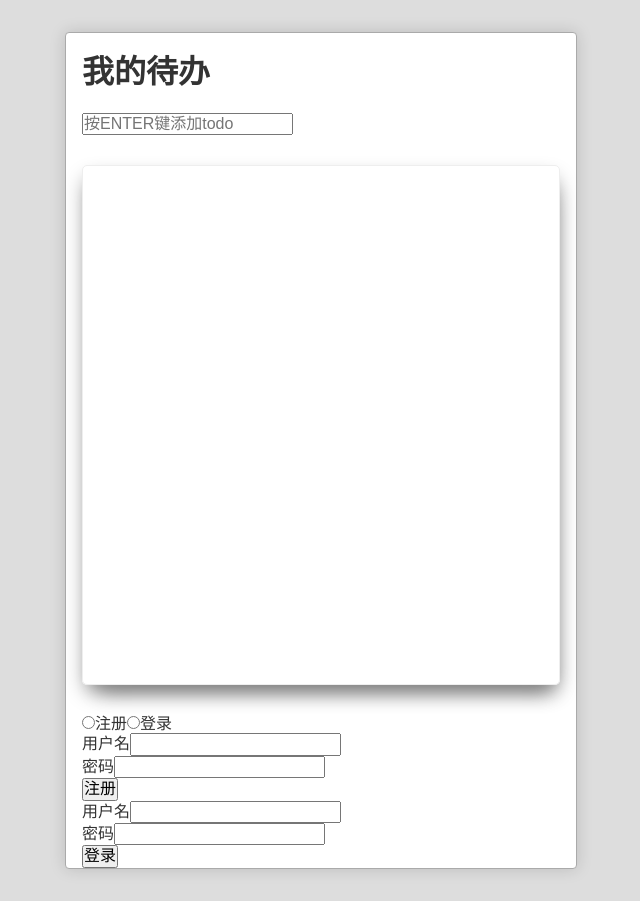
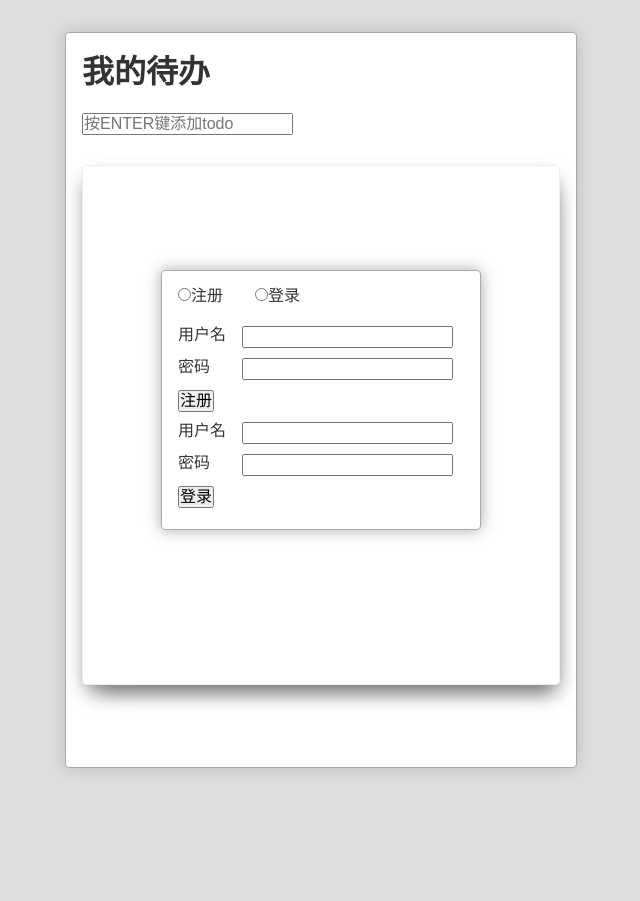
Before and after one commit to xuwanwanTT/todo-list, a React (Create React App) app: page / in a window 1280 px wide. Shown: the whole page, without its empty margins (319-959 px from the left). After the commit the page ends 800 px from the top, so only its background shows below. Built offline with nearby package versions, Linux system fonts and the light colour scheme.

Commit message:
添加UserDialog.css

```diff
--- a/src/UserDialog.css
+++ b/src/UserDialog.css
@@ -0,0 +1,43 @@
+.UserDialog-Wrapper {
+  position: fixed;
+  top: 0;
+  left: 0;
+  bottom: 0;
+  right: 0;
+  display: flex;
+  justify-content: center;
+  align-items: center;
+}
+
+.UserDialog {
+  border: 1px solid #aaa;
+  border-radius: 4px;
+  min-width: 20em;
+  background: whiter;
+  box-shadow: 0 0 1em hsla(0, 0%, 0%, 0.35)
+}
+
+.UserDialog > nav:first-child {
+  padding: 1em;
+}
+
+.UserDialog > nav:first-child input[type=radio]:not(:first-child) {
+  margin-left: 2em;
+}
+
+.UserDialog > .panes {
+  padding: 0 1em 1em;
+}
+
+.UserDialog form > .row {
+  display: flex;
+  padding: .3em 0;
+}
+
+.UserDialog form > .row > label:first-child {
+  width: 4em;
+}
+
+.UserDialog form > .row.actions {
+  padding-left: 4em;
+}
```
